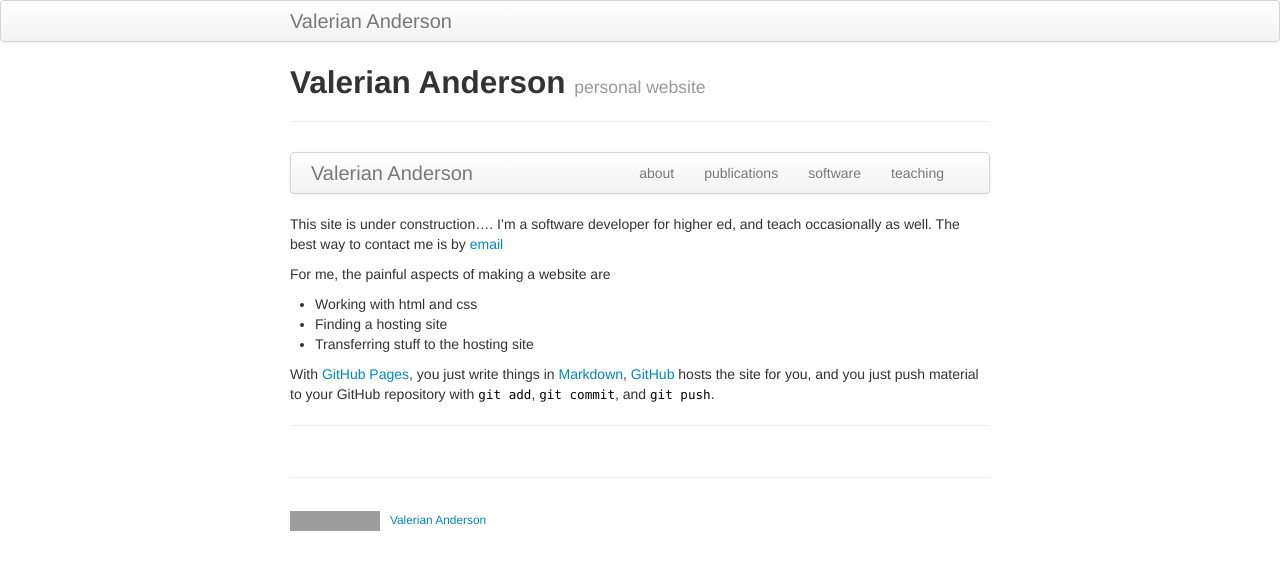
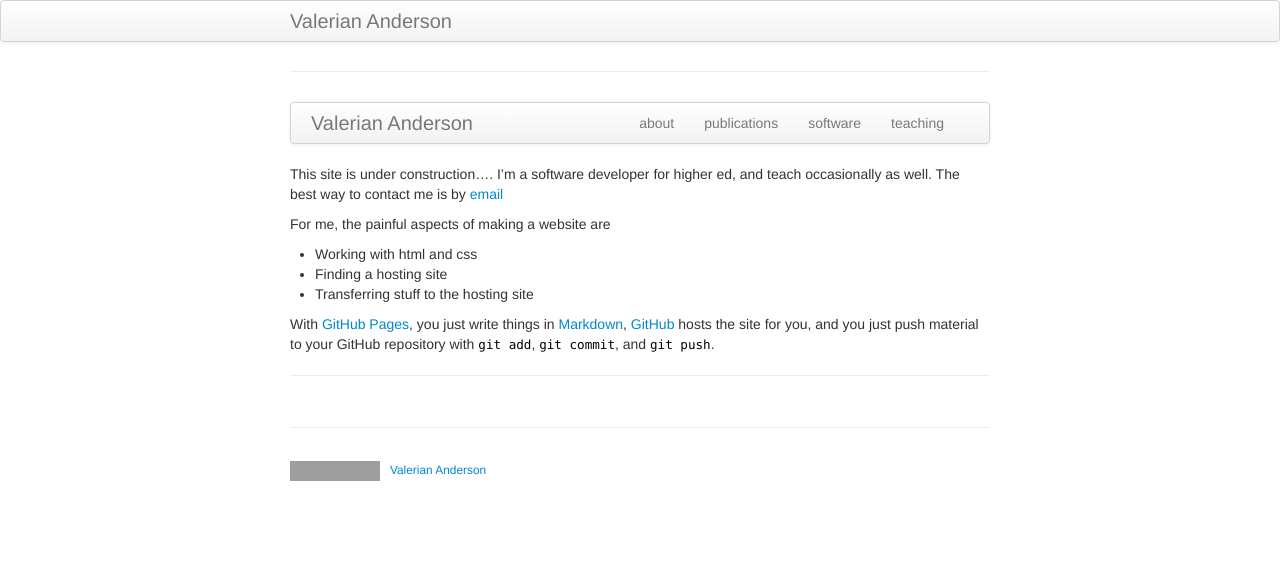
Before and after one commit to vsanderson/old.vsanderson.github.io, a Jekyll site: the page built from index.md, in a window 1280 px wide. Shown: the top 570 px of the page. Built offline with Jekyll 4.4.1, drawn with Linux system fonts in a browser that asks for light colours; grey boxes are pictures that could not be loaded.

Commit message:
remove default header

```diff
--- a/index.md
+++ b/index.md
@@ -1,7 +1,7 @@
 ---
 layout: page
-title: Valerian Anderson
-tagline: personal website
+title:
+tagline:
 description: Thoughts and miscellany
 ---
 
```
